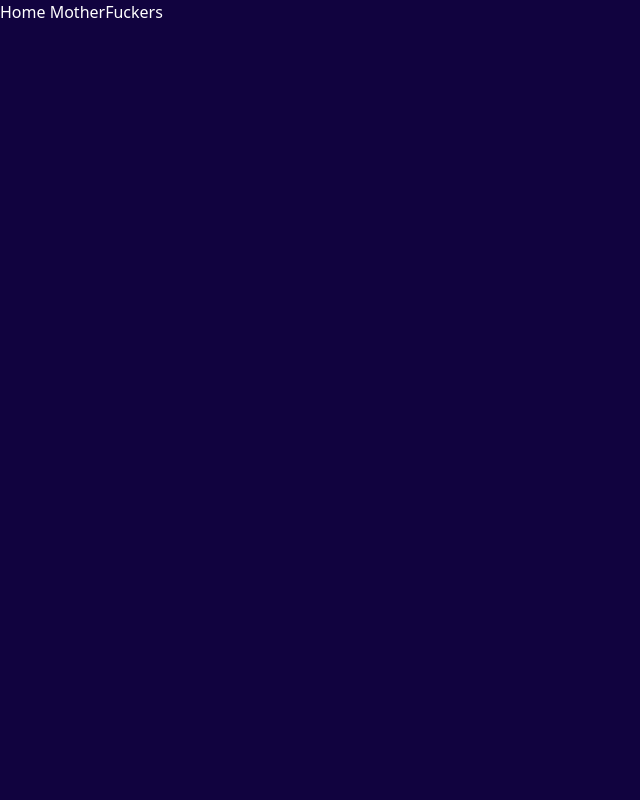
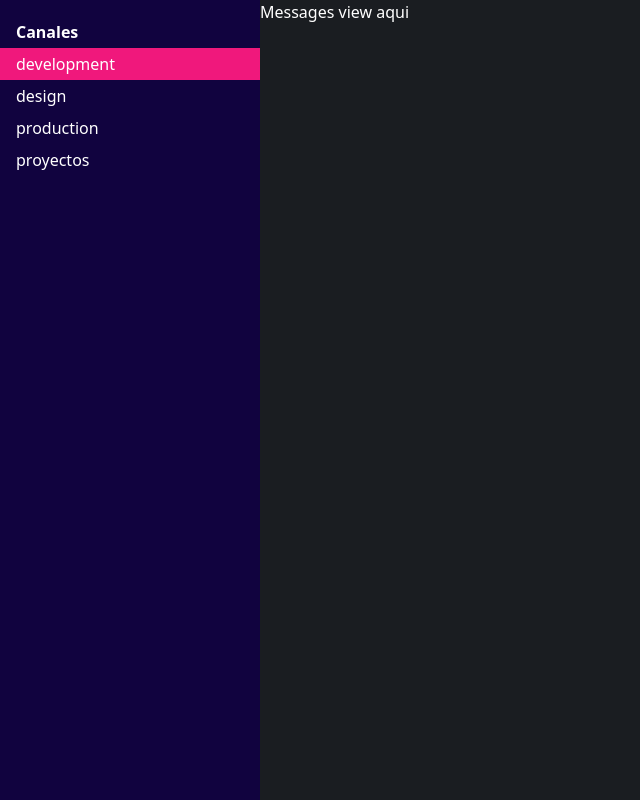
Before and after one commit to nicothomas1201/vue-slacker, a Vue app: page / in a window 1280 px wide. Shown: the whole page, without its empty margins (0-640 px from the left). Built offline with nearby package versions, Linux system fonts and the light colour scheme; sample sign-in values are in the browser's storage.

Commit message:
finish sidebar && implement messageview base

```diff
--- a/src/assets/index.css
+++ b/src/assets/index.css
@@ -22,6 +22,6 @@ body{
   font: var(--body1-regular);
   margin: 0;
   padding: 0;
-  background-color: var(--primary);
+  background-color: var(--black);
   color: var(--white)
 }
--- /dev/null
+++ b/src/components/Channel.vue
@@ -0,0 +1,42 @@
+<template>
+  <li @click="handleClick" :class="classActive">{{ name }}</li>
+</template>
+
+<script setup>
+  import { defineProps, toRefs, computed, defineEmits } from 'vue';
+
+  const emits = defineEmits()
+  const props = defineProps({
+    id: {
+      type: Number
+    },
+    name: {
+      type: String
+    },
+    selectId: {
+      type: Number
+    }
+  })
+
+  const classActive = computed(() => {
+
+    return id.value === selectId.value ? 'active' : null
+  })
+
+  const { id, name, selectId } = toRefs(props)
+
+  const handleClick = () => {
+    emits('select', id.value)
+  }
+</script>
+
+<style scoped>
+li{
+  padding: 4px 16px;
+  cursor: pointer;
+}
+
+li.active{
+  background: var(--pink);
+}
+</style>
--- /dev/null
+++ b/src/components/Layout.vue
@@ -0,0 +1,22 @@
+<template>
+  <div class="layout">
+    <aside class="sidebar">
+      <slot name="sidebar"></slot>
+    </aside>
+    <main class="messages">
+      <slot name="messages"></slot>
+    </main>
+  </div>
+</template>
+
+<style scoped>
+
+.layout{
+  display: grid;
+  grid-template-columns: 260px 1fr;
+  grid-template-rows: 100vh;
+}
+.sidebar{
+  background: var(--primary);
+}
+</style>
--- a/src/router/index.js
+++ b/src/router/index.js
@@ -11,7 +11,14 @@ const router = createRouter({
       component: Home,
       meta: {
         auth: true
-      }
+      },
+      children: [
+        {
+          path: ':id(\\d)',
+          name: 'channels',
+          component: () => import('@/views/Messages.view.vue')
+        }
+      ]
     },
     {
       path: '/login',
--- /dev/null
+++ b/src/stores/channels.store.js
@@ -0,0 +1,12 @@
+import { defineStore } from 'pinia'
+
+export default defineStore('channels', {
+  state: () => ({
+    channels: [
+      {id: 1, name: 'development'},
+      {id: 2, name: 'design'},
+      {id: 3, name: 'production'},
+      {id: 4, name: 'proyectos'},
+    ]
+  })
+})
--- a/src/views/Home.view.vue
+++ b/src/views/Home.view.vue
@@ -1,7 +1,62 @@
 <template>
-  Home MotherFuckers
+  <Layout>
+    <template #sidebar>
+      <div class="channels">
+        <h2 class="channels-title">Canales</h2>
+        <ul class="channels-list">
+          <Channel
+            @select="select"
+            v-for="channel in channels"
+            :key="channel"
+            :id="channel.id"
+            :name="channel.name"
+            :selectId="selectId"
+          />
+        </ul>
+      </div>
+    </template>
+
+    <template #messages>
+      <div>
+        Messages view aqui
+      </div>
+    </template>
+
+  </Layout>
+
 </template>
 
 <script setup>
+  import Channel from "@/components/Channel.vue"
+  import Layout from "../components/Layout.vue";
+  import useChannelsStore from "@/stores/channels.store.js"
+  import { storeToRefs } from "pinia";
+  import { ref } from "vue";
 
+  const channelsStore = useChannelsStore()
+  const { channels } = storeToRefs(channelsStore)
+  const selectId = ref(1)
+
+  const select = (id) => {
+    selectId.value = id
+  }
 </script>
+
+<style scoped>
+
+.channels-title{
+  margin: 0;
+  font: var(--body1-bold);
+  margin-block-start: 20px;
+  margin-block-end: 4px;
+  padding-inline: 16px;
+}
+
+.channels-list{
+  list-style: none;
+  margin: 0;
+  padding: 0;
+  display: flex;
+  flex-direction: column;
+}
+</style>
--- /dev/null
+++ b/src/views/Messages.view.vue
@@ -0,0 +1,3 @@
+<template>
+  Messages
+</template>
```
